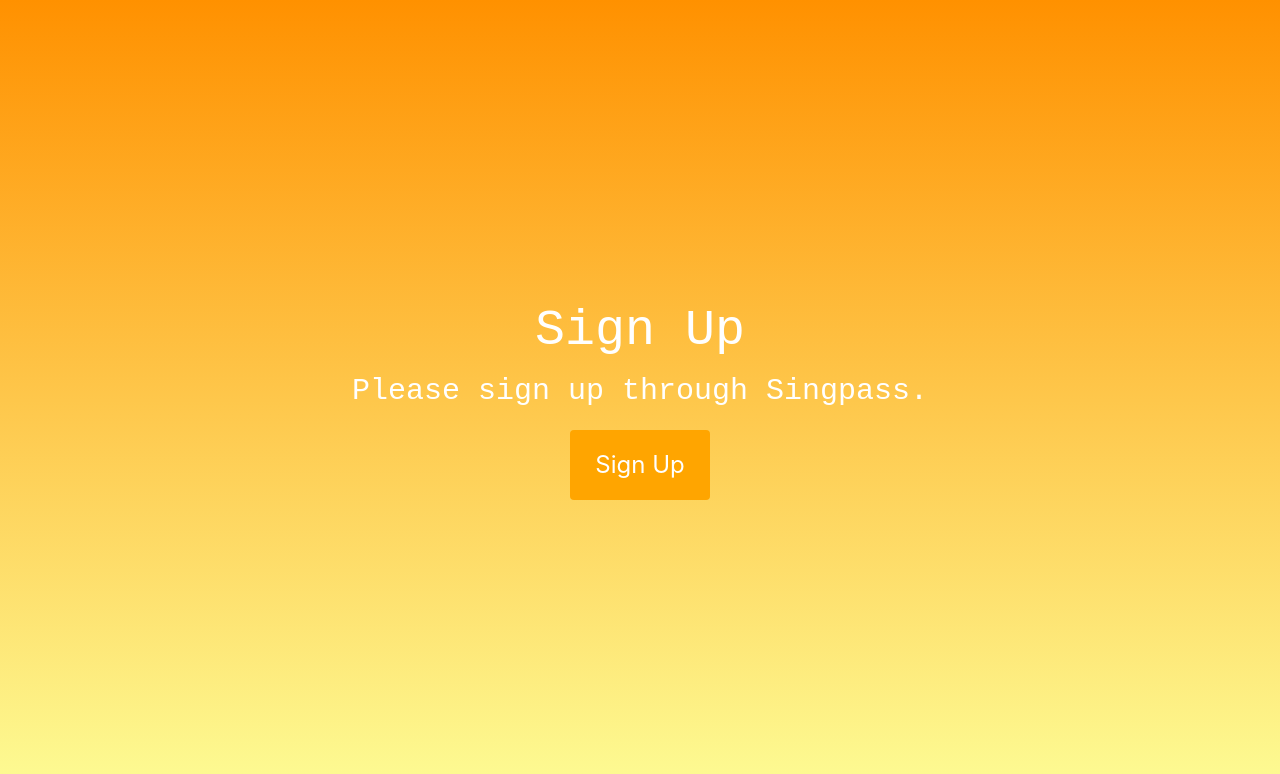
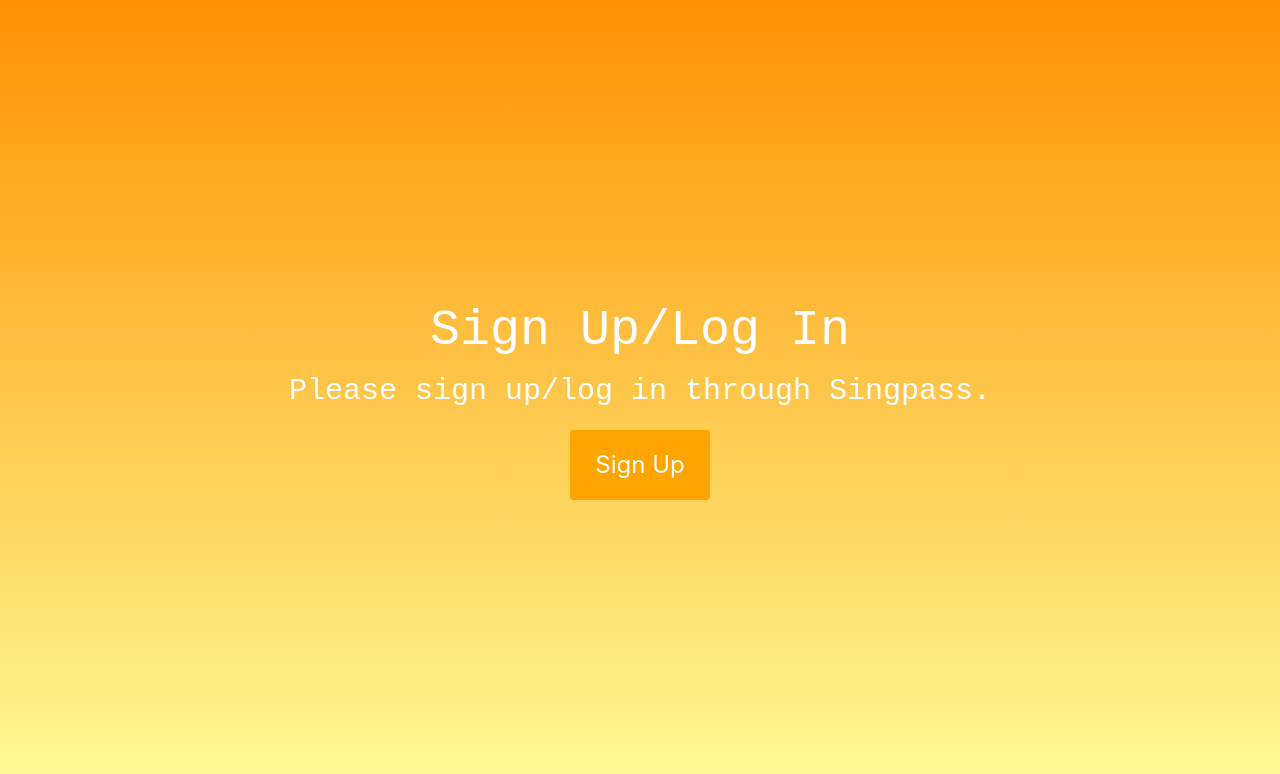
Before and after one commit to dude100no/Geekout-Hackathon-2022, a React (Vite) app in the folder frontend/: page /signup in a window 1280 px wide. Shown: the top 774 px of the page. Built offline with nearby package versions, Linux system fonts and the light colour scheme; a web font is replaced by a local one.

Commit message:
merge log in and get started

```diff
--- a/frontend/src/App.jsx
+++ b/frontend/src/App.jsx
@@ -8,7 +8,7 @@
 import NotFound from "./pages/NotFound";
 import Dashboard from "./pages/Dashboard";
 import Other from "./pages/other";
-import LogIn from "./pages/login";
+
 
 
 function App() {
@@ -24,7 +24,6 @@
         <Routes>
           <Route path="/" element={auth.isAuthenticated ? <Dashboard /> : <Home /> } />
           {!auth.isAuthenticated && <Route path="/signup" element={<SignUp />} />}
-          {!auth.isAuthenticated && <Route path="/login" element={<LogIn />} />}
           <Route path="/other" element={<Other />} />
           <Route path="*" element={<NotFound />} />
         </Routes>
--- a/frontend/src/pages/Home.jsx
+++ b/frontend/src/pages/Home.jsx
@@ -18,9 +18,6 @@
         <Button variant="flat" size="lg" onClick={() => navigate("/signup")}>
           Get Started
         </Button>
-        <Button variant="flat" size="lg" onClick={() => navigate("/login")}>
-          Log In
-        </Button>
         <Button variant="flat" size="lg" onClick={() => navigate("/other")}>
           Other Resources
         </Button>
--- a/frontend/src/pages/login.jsx
+++ /dev/null
@@ -1,22 +0,0 @@
-//add singpass pls farhan
-import React from "react";
-import { useNavigate } from "react-router-dom";
-import { Button } from "react-bootstrap";
-import '../styles/login.css';
-
-
-function LogIn() {
-  return (
-    <header id="login-page">
-      <h1>Log In</h1>
-      <p>Please log in through Singpass.</p>
-      <div class="buttons">
-        <Button variant="flat" size="xl" onClick={() => navigate("/profile")}>
-          Log In
-        </Button>
-      </div>
-      {/* <SingpassModal show={true} /> */}
-    </header>
-  );
-}
-export default LogIn;
--- a/frontend/src/pages/signup.jsx
+++ b/frontend/src/pages/signup.jsx
@@ -8,8 +8,8 @@
 function SignUp() {
   return (
     <div id="signup-page" className="page">
-      <h1>Sign Up</h1>
-      <p>Please sign up through Singpass.</p>
+      <h1>Sign Up/Log In</h1>
+      <p>Please sign up/log in through Singpass.</p>
       <div class="buttons">
         <Button variant="flat" size="xl" onClick={() => navigate("/profile")}>
           Sign Up
```
